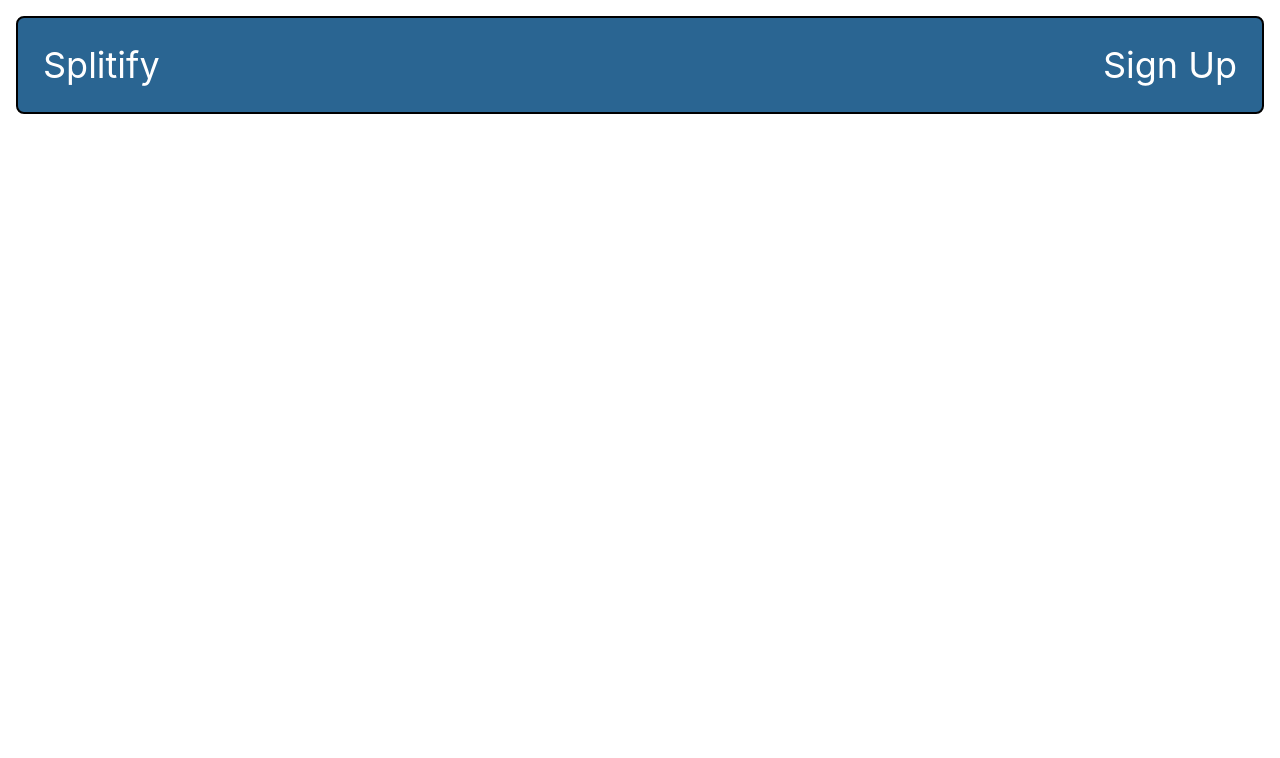
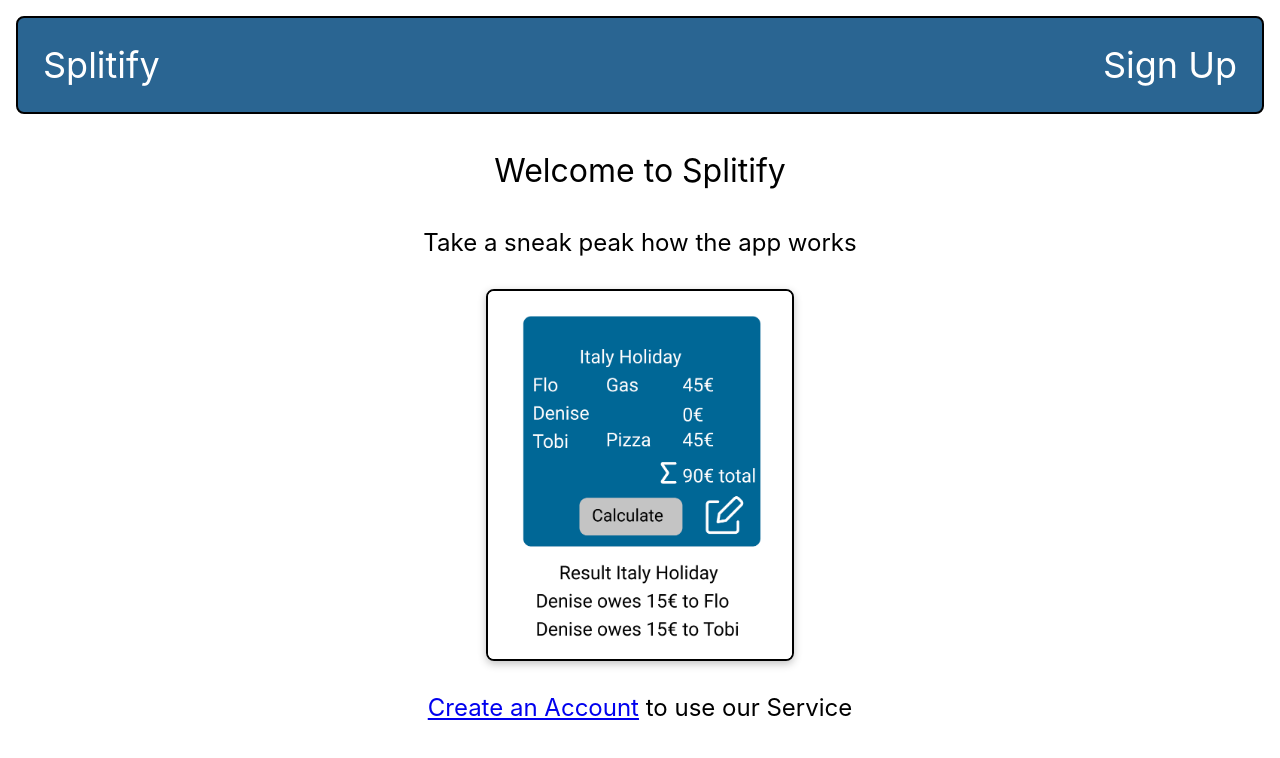
Before and after one commit to flo951/final-project-upleveled, a Next.js app: page / in a window 1280 px wide. Shown: the top 758 px of the page. Built offline with nearby package versions, Linux system fonts and the light colour scheme.

Commit message:
Create homepage

```diff
--- a/pages/index.tsx
+++ b/pages/index.tsx
@@ -1,10 +1,47 @@
+import { css } from '@emotion/react';
 import Head from 'next/head';
 
+const mainStyles = css`
+  display: flex;
+  flex-direction: column;
+  align-items: center;
+  justify-content: center;
+  h1 {
+    font-weight: 400;
+  }
+`;
+const spanStyles = css`
+  margin: 1rem;
+  font-size: 24px;
+  text-align: center;
+`;
+const imageStyles = css`
+  margin: 1rem 0;
+  border: 2px solid black;
+  border-radius: 8px;
+  box-shadow: rgba(0, 0, 0, 0.24) 0px 3px 8px;
+`;
 export default function Home() {
   return (
-    <Head>
-      <title>Final Project</title>
-      <meta name="description" content="Generated by create next app" />
-    </Head>
+    <>
+      <Head>
+        <title>Final Project</title>
+        <meta name="description" content="Generated by create next app" />
+      </Head>
+      <main css={mainStyles}>
+        <h1>Welcome to Splitify</h1>
+        <span css={spanStyles}>Take a sneak peak how the app works</span>
+        <img
+          css={imageStyles}
+          src={'/images/example_result.png'}
+          alt="Picture of an example calculation"
+          height="367.75px"
+          width="304.5px"
+        />
+        <span css={spanStyles}>
+          <a href="./signup">Create an Account</a> to use our Service
+        </span>
+      </main>
+    </>
   );
 }
```
